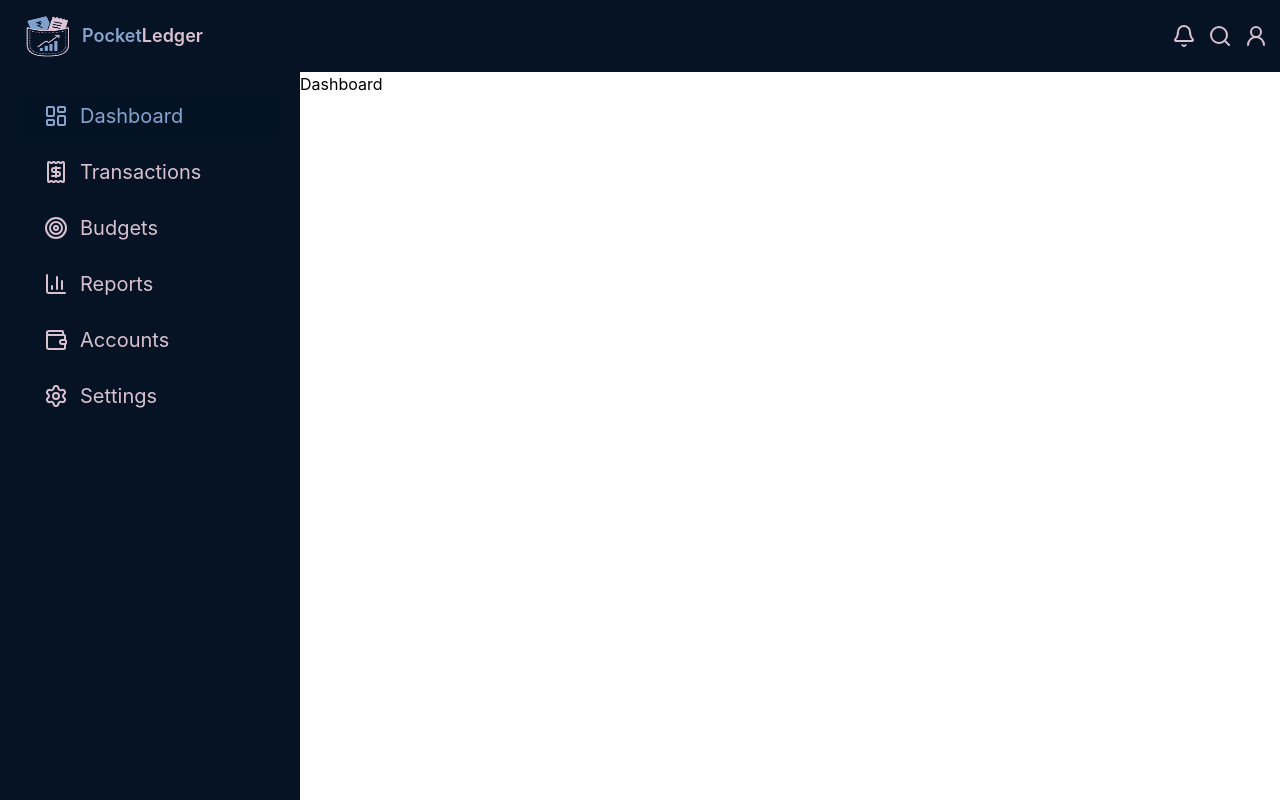
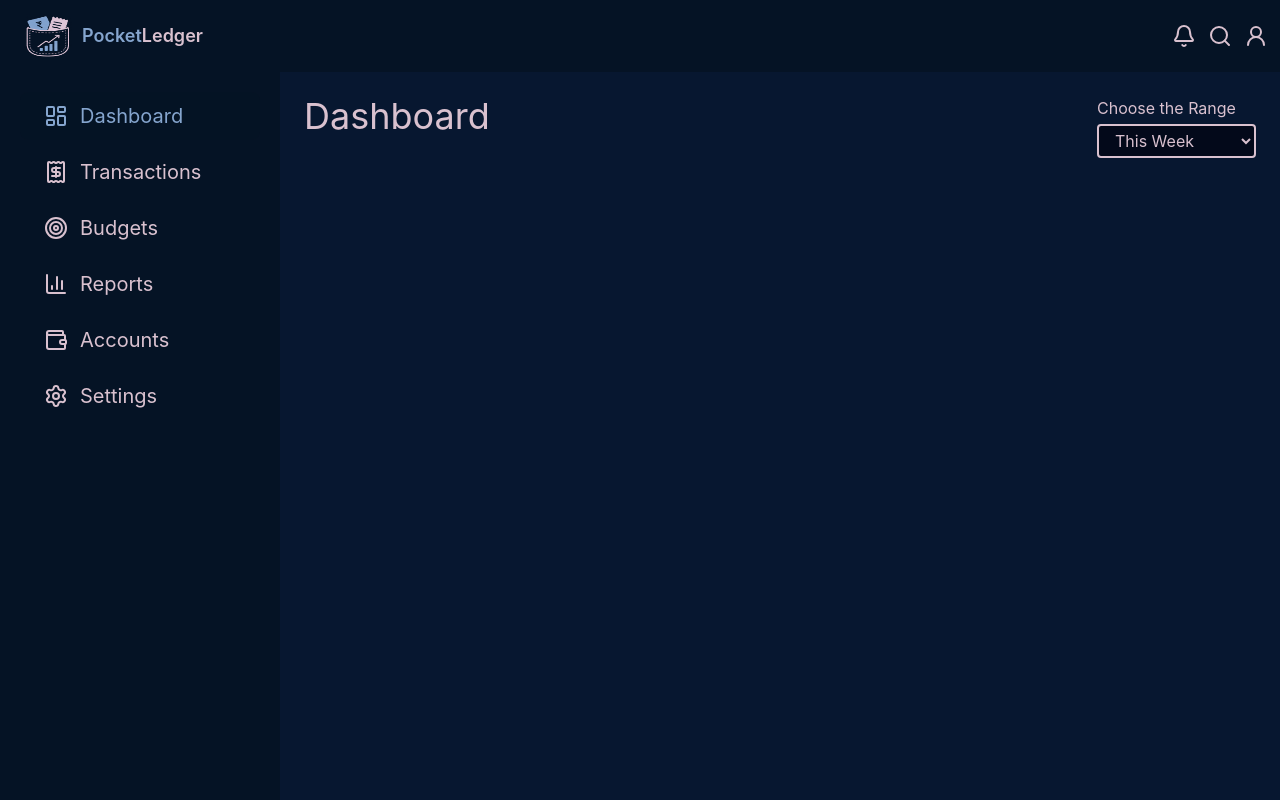
Before and after one commit to priya-0110/PocketLedger, a React (Vite) app in the folder client/: page /dashboard in a window 1280 px wide. Built offline with nearby package versions, Linux system fonts and the light colour scheme.

Commit message:
Adding Dashboard

```diff
--- a/client/src/App.jsx
+++ b/client/src/App.jsx
@@ -2,8 +2,13 @@ import { useState } from 'react'
 import './App.css'
 import { Routes,Route } from 'react-router'
 import Layout from './components/Layout'
+import Dashboard from './pages/Dashboard'
+import Transactions from './pages/Transactions'
+import Budgets from './pages/Budgets'
+import Accounts from './pages/Accounts'
+import Reports from './pages/Reports'
+import Settings from './pages/Settings'
 function App() {
-  const [count, setCount] = useState(0)
 
   return (
     <>
@@ -11,36 +16,36 @@ function App() {
         <Route element = {<Layout/>}>
                 <Route
                     path="/dashboard"
-                    element={<h1>Dashboard</h1>}
+                    element={<Dashboard/>}
                 />
                  <Route
                     path="/"
-                    element={<h1>Dashboard</h1>}
+                    element={<Dashboard/>}
                 />
 
                 <Route
                     path="/transactions"
-                    element={<h1>Transactions</h1>}
+                    element={<Transactions/>}
                 />
 
                 <Route
                     path="/budgets"
-                    element={<h1>Budgets</h1>}
+                    element={<Budgets/>}
                 />
 
                 <Route
                     path="/reports"
-                    element={<h1>Reports</h1>}
+                    element={<Reports/>}
                 />
                                 <Route
                     path="/accounts"
-                    element={<h1>Accounts</h1>}
+                    element={<Accounts/>}
                 />
 
 
                 <Route
                     path="/settings"
-                    element={<h1>Settings</h1>}
+                    element={<Settings/>}
                 />
         </Route>
 
--- a/client/src/components/Layout.jsx
+++ b/client/src/components/Layout.jsx
@@ -3,11 +3,11 @@ import Navbar from "./Navbar";
 import Sidebar from "./Sidebar";
 function Layout(){
     return(
-    <div>
+    <div className="min-h-screen flex flex-col">
       <Navbar/>
-      <div className="flex">
+      <div className="flex flex-1">
         <Sidebar/>
-        <main>
+        <main className="flex-1 bg-surface p-6 text-text font-display">
             <Outlet/>
         </main>
       </div>
--- a/client/src/components/Sidebar.jsx
+++ b/client/src/components/Sidebar.jsx
@@ -34,7 +34,7 @@ const navigation = [
 ]
 function Sidebar(){
     return(
-        <aside className="w-75 h-[calc(100vh-72px)] bg-background text-text text-xl p-3 font-display">
+        <aside className="w-70 bg-background text-text text-xl p-3 font-display">
 
                 {
                 navigation.map(navs =>{
--- a/client/src/index.css
+++ b/client/src/index.css
@@ -2,7 +2,7 @@
 :root{
     /* background */
   --color-background: #051325;
-  --color-surface:#0C1D4B ;
+  --color-surface:#071730 ;
   --color-surface-muted: #03091a;
 
   /* Text */
--- /dev/null
+++ b/client/src/pages/Accounts.jsx
@@ -0,0 +1,8 @@
+function Accounts(){
+    return(
+        <div>
+            <h1>Accounts</h1>
+        </div>
+    )
+}
+export default Accounts;
--- /dev/null
+++ b/client/src/pages/Budgets.jsx
@@ -0,0 +1,8 @@
+function Budgets(){
+    return(
+        <div>
+            <h1>Budgets</h1>
+        </div>
+    )
+}
+export default Budgets;
--- a/client/src/pages/Dashboard.jsx
+++ b/client/src/pages/Dashboard.jsx
@@ -0,0 +1,21 @@
+function Dashboard(){
+    return(
+        <div className="flex justify-between">
+        <div>
+            <h1 className="text-4xl">Dashboard</h1>
+
+        </div>
+            <div className="flex flex-col">
+                <label className="mb-1">Choose the Range</label>
+                <select name="Date Selector" className="bg-surface-muted py-1 px-3 border-2 rounded accent-primary-hover  focus:outline-none focus:border-primary-hover focus:ring-1 focus:ring-primary-hover">
+                <option value="This Week">This Week</option>
+                <option value="This Month">This Month</option>
+                <option value="Last Month">Last Month </option>
+                <option value="This Year">This Year</option>
+                <option value="Custom Range">Custom Range</option>
+            </select>
+            </div>
+        </div>
+    )
+}
+export default Dashboard;
--- /dev/null
+++ b/client/src/pages/Reports.jsx
@@ -0,0 +1,8 @@
+function Reports(){
+    return(
+        <div>
+            <h1>Reports</h1>
+        </div>
+    )
+}
+export default Reports;
--- /dev/null
+++ b/client/src/pages/Settings.jsx
@@ -0,0 +1,8 @@
+function Settings(){
+    return(
+        <div>
+            <h1>Setting</h1>
+        </div>
+    )
+}
+export default Settings;
--- /dev/null
+++ b/client/src/pages/Transactions.jsx
@@ -0,0 +1,8 @@
+function Transactions(){
+    return(
+        <div>
+            <h1>Transactions</h1>
+        </div>
+    )
+}
+export default Transactions;
```
